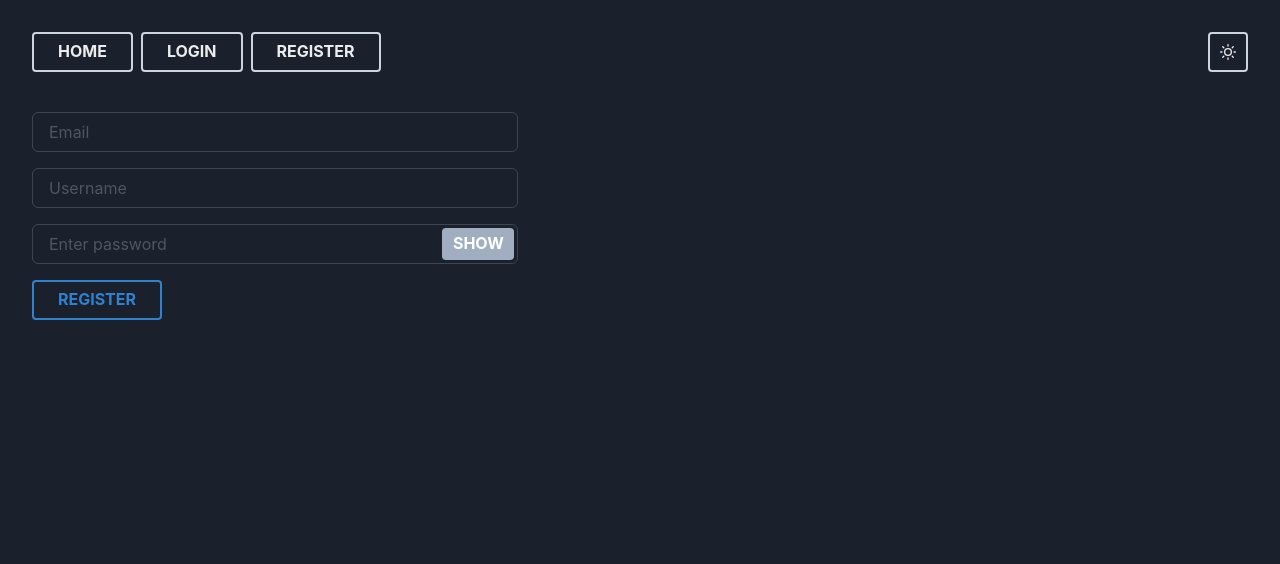
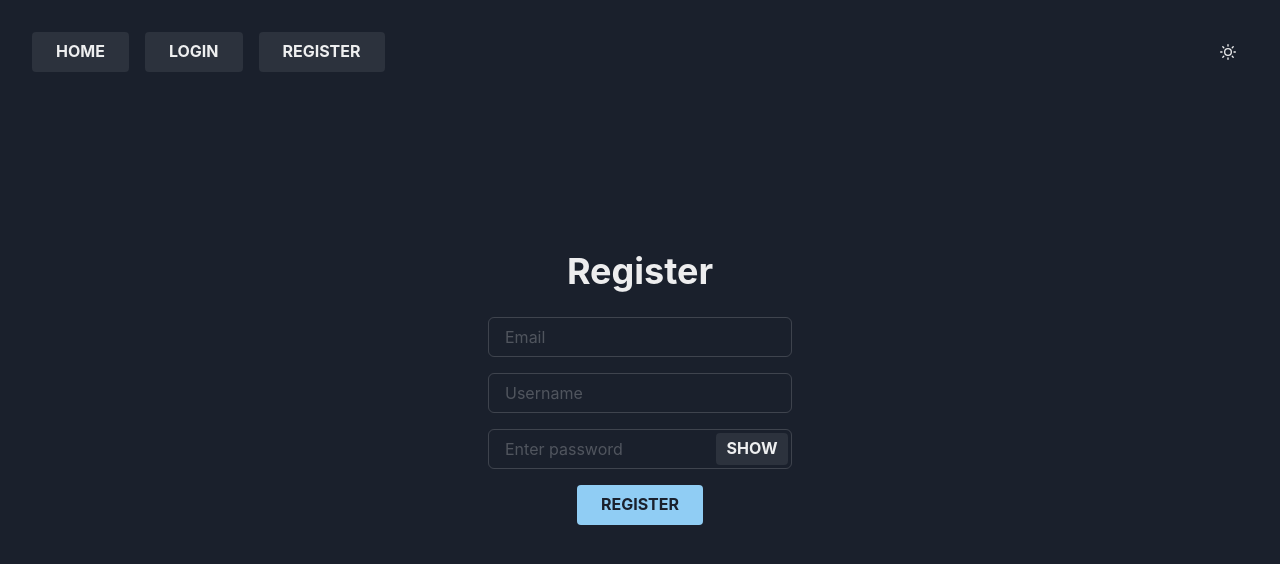
Before and after one commit to IamTV50/projektna-naloga, a React (Create React App) app in the folder RAZI/frontend/: page /register in a window 1280 px wide. Shown: the top 564 px of the page. Built offline with nearby package versions, Linux system fonts and the light colour scheme.

Commit message:
Reformated the design root, changed Home, Login and Register pages

```diff
--- a/RAZI/frontend/src/App.js
+++ b/RAZI/frontend/src/App.js
@@ -11,15 +11,14 @@ import AdminPannel from "./components/admin/AdminPannel";
 import MyPackagers from "./components/MyPackagers";
 import AdminShowUserProfile from './components/admin/AdminShowUserProfile';
 import UnlockHistory from './components/UnlockHistory';
+import {Flex} from "@chakra-ui/react";
 
 function App() {
-
 	const [user, setUser] = useState(localStorage.user ? JSON.parse(localStorage.user) : null);
 	const updateUserData = (userInfo) => {
 	localStorage.setItem("user", JSON.stringify(userInfo));
 	setUser(userInfo);
 	}
-
 
 	return (
 		<BrowserRouter>
@@ -27,8 +26,9 @@ function App() {
 				user: user,
 				setUserContext: updateUserData
 			}}>
-				<div className="App">
+				<Flex className="App" direction={"column"} height={"100vh"} padding={8}>
 					<Header title="My application"></Header>
+					<Flex flexGrow={1} overflowY="auto" paddingBottom={"8%"}>
 						<Routes>
 							<Route path="/" exact element={<Home />}></Route>
 							<Route path="/login" exact element={<Login />}></Route>
@@ -40,7 +40,8 @@ function App() {
 							<Route path="/my-packagers/hostory" element={<UnlockHistory />}></Route>
 							<Route path="/admin/userInfo" element={<AdminShowUserProfile />}></Route>
 						</Routes>
-				</div>
+					</Flex>
+				</Flex>
 			</UserContext.Provider>
 		</BrowserRouter>
 	);
--- a/RAZI/frontend/src/components/Header.js
+++ b/RAZI/frontend/src/components/Header.js
@@ -1,7 +1,17 @@
 import React from "react";
 import { UserContext } from "../userContext";
 import { Link } from "react-router-dom";
-import {Button, ButtonGroup, HStack, IconButton, Spacer, useColorMode, useColorModeValue} from "@chakra-ui/react";
+import {
+    Button,
+    ButtonGroup,
+    Flex,
+    HStack,
+    IconButton,
+    Spacer,
+    Stack,
+    useColorMode,
+    useColorModeValue
+} from "@chakra-ui/react";
 import { MoonIcon, SunIcon } from "@chakra-ui/icons";
 
 function Header(props) {
@@ -9,26 +19,26 @@ function Header(props) {
     const { colorMode, toggleColorMode } = useColorMode()
     const color = useColorModeValue('white', `gray.800`)
     return (
-        <header>
-            <HStack paddingBottom={8}>
-                <ButtonGroup>
-                    <Button variant='header' as={Link} to='/'>Home</Button>
+        <Flex as="nav" wrap={"wrap"} justify={"space-between"} paddingBottom={8}>
+            {/*<HStack paddingBottom={8}>*/}
+            <Stack direction={["column", "row"]} spacing={4}>
+                    <Button as={Link} to='/'>Home</Button>
                     <UserContext.Consumer>
                         {context => (
                             context.user ?
                                 <>
-                                <Button variant='header' as={Link} to='/my-packagers'>My Packagers</Button>
-                                <Button variant='header' as={Link} to='/profile'>Profile</Button>
-                                <Button variant='header' as={Link} to='/logout'>Logout</Button>
+                                <Button as={Link} to='/my-packagers'>My Packagers</Button>
+                                <Button as={Link} to='/profile'>Profile</Button>
+                                <Button as={Link} to='/logout'>Logout</Button>
                                 </>
                                 :
                                 <>
-                                <Button variant='header' as={Link} to='/login'>Login</Button>
-                                <Button variant='header' as={Link} to='/register'>Register</Button>
+                                <Button as={Link} to='/login'>Login</Button>
+                                <Button as={Link} to='/register'>Register</Button>
                                 </>
                         )}
                     </UserContext.Consumer>
-                </ButtonGroup>
+            </Stack>
                 <Spacer/>
                 <UserContext.Consumer>
                     {context => (
@@ -65,8 +75,8 @@ function Header(props) {
 
 
 
-            </HStack>
-        </header >
+            {/*</HStack>*/}
+        </Flex >
     );
 }
 
--- a/RAZI/frontend/src/components/Register.js
+++ b/RAZI/frontend/src/components/Register.js
@@ -1,5 +1,15 @@
 import React, { useState } from 'react';
-import {Alert, AlertIcon, Button, Input, InputGroup, InputRightElement, VStack} from "@chakra-ui/react";
+import {
+    Alert,
+    AlertIcon, Box,
+    Button,
+    ButtonGroup,
+    Center, Heading,
+    Input,
+    InputGroup,
+    InputRightElement,
+    VStack
+} from "@chakra-ui/react";
 
 function Register() {
     const [username, setUsername] = useState([]);
@@ -45,9 +55,10 @@ function Register() {
     }
 
     return(
-        <form onSubmit={Register}>
-            <VStack width="40%" alignItems="flex-start">
-                <InputGroup py={2}><Input type="text" name="email" placeholder="Email" value={email} onChange={(e)=>(setEmail(e.target.value))} /></InputGroup>
+        <Center flex={1}>
+            <VStack width={{base: "100%", md: "70%", xl: "25%"}} >
+                <Heading mb={4}>Register</Heading>
+                <Input marginBottom={2} type="text" name="email" placeholder="Email" value={email} onChange={(e)=>(setEmail(e.target.value))} />
                 <Input type="text" name="username" placeholder="Username" value={username} onChange={(e)=>(setUsername(e.target.value))}/>
                 <InputGroup size='md' py={2}>
                     <Input
@@ -58,21 +69,47 @@ function Register() {
                         placeholder='Enter password'
                     />
                     <InputRightElement width='4.5rem'>
-                        <Button variant={"solid"} color={"white"} bgColor={"gray.400"} _hover={{bgColor: "gray.500"}} h='1.75rem' right={1} top={2} onClick={handleClick}>
+                        <Button variant={"solid"} h='1.75rem' right={1} top={2} onClick={handleClick}>
                             {show ? 'Hide' : 'Show'}
                         </Button>
                     </InputRightElement>
                 </InputGroup>
-                <Button variant='blue' isLoading={isLoading} type='submit'>Register</Button>
-                {error !== "" && (
-                    <Alert status="error">
-                        <AlertIcon/>
-                        {error}
-                    </Alert>
-                )}
+                <Button colorScheme={"blue"} isLoading={isLoading} onClick={Register}>Register</Button>
 
+                {error ? <Alert status="error">
+                    <AlertIcon />
+                    {error}
+                </Alert> : ""}
             </VStack>
-        </form>
+        </Center>
+        // <form onSubmit={Register}>
+        //     <VStack width="40%" alignItems="flex-start">
+        //         <InputGroup py={2}><Input type="text" name="email" placeholder="Email" value={email} onChange={(e)=>(setEmail(e.target.value))} /></InputGroup>
+        //         <Input type="text" name="username" placeholder="Username" value={username} onChange={(e)=>(setUsername(e.target.value))}/>
+        //         <InputGroup size='md' py={2}>
+        //             <Input
+        //                 value={password}
+        //                 onChange={(e)=>(setPassword(e.target.value))}
+        //                 pr='4.5rem'
+        //                 type={show ? 'text' : 'password'}
+        //                 placeholder='Enter password'
+        //             />
+        //             <InputRightElement width='4.5rem'>
+        //                 <Button variant={"solid"} color={"white"} bgColor={"gray.400"} _hover={{bgColor: "gray.500"}} h='1.75rem' right={1} top={2} onClick={handleClick}>
+        //                     {show ? 'Hide' : 'Show'}
+        //                 </Button>
+        //             </InputRightElement>
+        //         </InputGroup>
+        //         <Button variant='blue' isLoading={isLoading} type='submit'>Register</Button>
+        //         {error !== "" && (
+        //             <Alert status="error">
+        //                 <AlertIcon/>
+        //                 {error}
+        //             </Alert>
+        //         )}
+        //
+        //     </VStack>
+        // </form>
     );
 }
 
--- a/RAZI/frontend/src/index.js
+++ b/RAZI/frontend/src/index.js
@@ -13,9 +13,7 @@ root.render(
     <ChakraProvider theme={customTheme}>
         <ColorModeScript initialColorMode={customTheme.config.initialColorMode} />
         <CSSReset />
-        <Box p={8}>
-            <App />
-        </Box>
+        <App />
     </ChakraProvider>
   </React.StrictMode>
 );
--- a/RAZI/frontend/src/style/button.js
+++ b/RAZI/frontend/src/style/button.js
@@ -30,24 +30,23 @@ const Button = defineStyleConfig({
     },
     // Two variants: outline and solid
     variants: {
-        header: {
-            border: '2px solid',
-            borderColor: "gray.300",
-            // bg: 'blue.400',
-            // color: 'white',
-            // transform: "skewX(-25deg)",
-            transition: "border-color 0.3s",
-            // animation: `${spin} 1s linear infinite`,
-            // transition: "skewX 1s",
-            _hover: {
-                borderColor: "blue.500",
-                // animation: `${spin} 2s linear infinite`
-            }
-        },
+        // header: {
+        //     border: '2px solid',
+        //     borderColor: "gray.300",
+        //     // bg: 'blue.400',
+        //     // color: 'white',
+        //     // transform: "skewX(-25deg)",
+        //     transition: "border-color 0.3s",
+        //     // animation: `${spin} 1s linear infinite`,
+        //     // transition: "skewX 1s",
+        //     _hover: {
+        //         borderColor: "blue.500",
+        //         // animation: `${spin} 2s linear infinite`
+        //     }
+        // },
         admin: {
             border: '2px solid',
             borderColor: "gray.300",
-            borderRadius: '4px 0 0 4px',
             // bg: 'blue.400',
             // color: 'white',
             // transform: "skewX(-25deg)",
@@ -77,62 +76,62 @@ const Button = defineStyleConfig({
             }
         },
 
-        green: {
-            border: '2px solid',
-            borderColor: 'green.500',
-            color: 'green.500',
-            _hover: {
-                // Customize the hover color for the green variant
-                bg: 'green.100',
-            },
-        },
-
-        orange: {
-            border: '2px solid',
-            borderColor: 'orange.500',
-            color: 'orange.500',
-            _hover: {
-                // Customize the hover color for the green variant
-                bg: 'orange.100',
-            },
-        },
-
-        blue: {
-            border: '2px solid',
-            borderColor: 'blue.500',
-            color: 'blue.500',
-            _hover: {
-                // Customize the hover color for the green variant
-                bg: 'blue.100',
-            },
-        },
-
-        red: {
-            border: '2px solid',
-            borderColor: 'red.500',
-            color: 'red.500',
-            _hover: {
-                // Customize the hover color for the green variant
-                bg: 'red.100',
-            },
-        },
-
-
-        outline: {
-            border: '2px solid',
-            borderColor: 'gray.500',
-            color: 'purple.500',
-        },
-        solid: {
-            bg: 'purple.500',
-            color: 'white',
-        },
+        // green: {
+        //     border: '2px solid',
+        //     borderColor: 'green.500',
+        //     color: 'green.500',
+        //     _hover: {
+        //         // Customize the hover color for the green variant
+        //         bg: 'green.100',
+        //     },
+        // },
+        //
+        // orange: {
+        //     border: '2px solid',
+        //     borderColor: 'orange.500',
+        //     color: 'orange.500',
+        //     _hover: {
+        //         // Customize the hover color for the green variant
+        //         bg: 'orange.100',
+        //     },
+        // },
+        //
+        // blue: {
+        //     border: '2px solid',
+        //     borderColor: 'blue.500',
+        //     color: 'blue.500',
+        //     _hover: {
+        //         // Customize the hover color for the green variant
+        //         bg: 'blue.100',
+        //     },
+        // },
+        //
+        // red: {
+        //     border: '2px solid',
+        //     borderColor: 'red.500',
+        //     color: 'red.500',
+        //     _hover: {
+        //         // Customize the hover color for the green variant
+        //         bg: 'red.100',
+        //     },
+        // },
+        //
+        //
+        // outline: {
+        //     border: '2px solid',
+        //     borderColor: 'gray.500',
+        //     color: 'purple.500',
+        // },
+        // solid: {
+        //     bg: 'purple.500',
+        //     color: 'white',
+        // },
     },
     // The default size and variant values
-    defaultProps: {
-        size: 'md',
-        variant: 'outline',
-    },
+    // defaultProps: {
+    //     size: 'md',
+    //     variant: 'outline',
+    // },
 })
 
 export default Button
--- a/RAZI/frontend/src/style/theme.js
+++ b/RAZI/frontend/src/style/theme.js
@@ -7,17 +7,25 @@ const config = {
     useSystemColorMode: false,
 }
 
+const breakpoints = {
+    sm: '30em',
+    md: '48em',
+    xl: '80em',
+    '2xl': '96em',
+}
+
 const customTheme = extendTheme({
-    colors: {
-        brand: {
-            100: "#f7fafc",
-            // ...
-            900: "#1a202c",
-        },
-    },
+    breakpoints: breakpoints,
+    // colors: {
+    //     brand: {
+    //         100: "#f7fafc",
+    //         // ...
+    //         900: "#1a202c",
+    //     },
+    // },
     components: {
         Button,
-        IconButton
+        // IconButton
     },
 
     config,
```
Also changed, not shown: RAZI/frontend/src/components/Home.js (+10 -3 lines), RAZI/frontend/src/components/Login.js (+13 -12 lines). Lines whose indentation alone changed are shown as unchanged.
